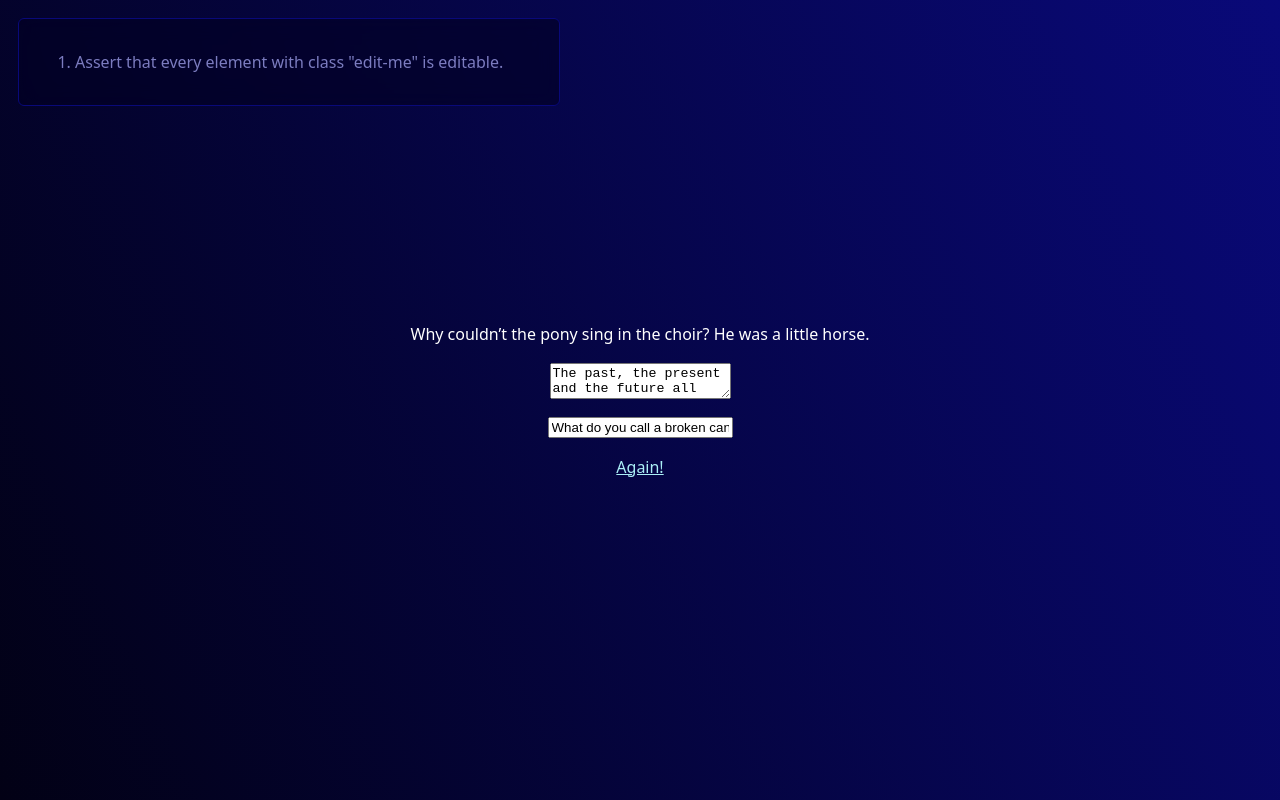
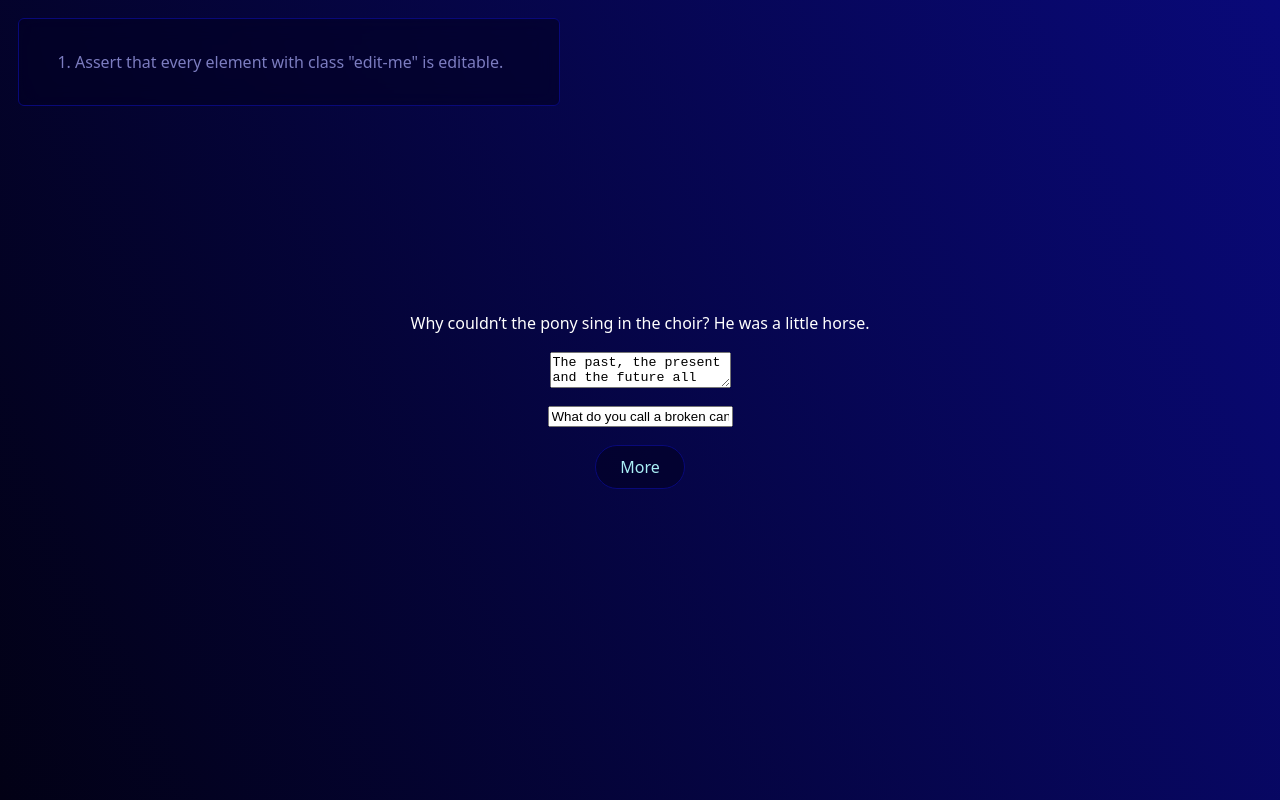
Before and after one commit to daltonrowe/qa-obstacle-course, a website: page public/level11.html in a window 1280 px wide. Drawn offline with Linux system fonts and the light colour scheme.

Commit message:
style buttons

```diff
--- a/public/level11.html
+++ b/public/level11.html
@@ -29,6 +29,6 @@ The past, the present and the future all walk into a bar. It was tense.
       class="edit-me"
     />
 
-    <a href="level12">Again!</a>
+    <a href="level12">More</a>
   </body>
 </html>
--- a/public/style.css
+++ b/public/style.css
@@ -10,6 +10,9 @@
   --transgreen: #9efcbc33;
 
   --lpurple: #7c7cc0;
+
+  --radius-sm: 6px;
+  --radius-lg: 12px;
 }
 
 * {
@@ -124,7 +127,7 @@ p {
 }
 
 .box {
-  border-radius: 6px;
+  border-radius: var(--radius-sm);
   background: var(--transdblue-hover);
   padding: 3em;
   border: 1px solid var(--transblue);
@@ -155,3 +158,16 @@ li {
 button {
   cursor: pointer;
 }
+
+body > a[href^="level"] {
+  background: var(--transdblue-hover);
+  padding: 10px 24px;
+  border-radius: 24px;
+  text-decoration: none;
+  border: 1px solid var(--transblue);
+  transition: background-color 0.15s ease;
+}
+
+body > a[href^="level"]:hover {
+  background-color: var(--transdblue);
+}
```
